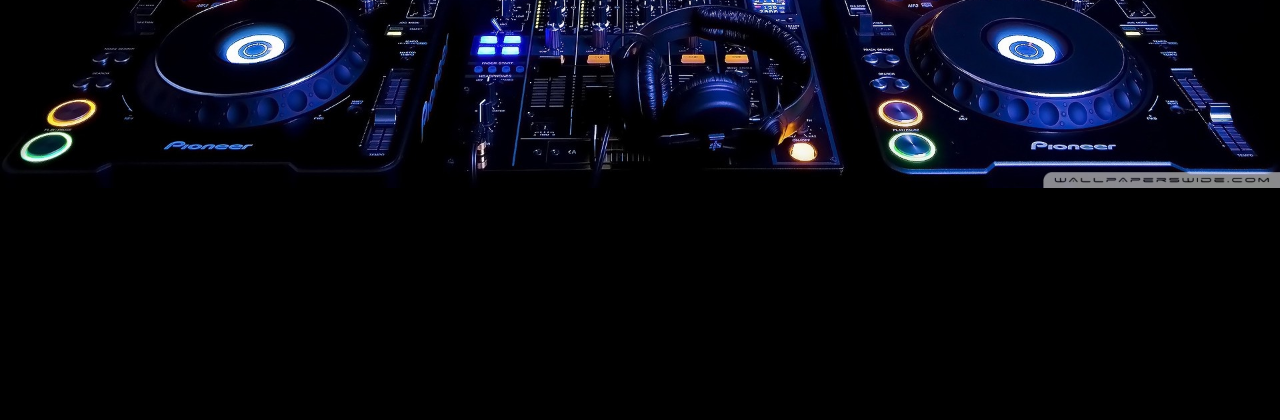
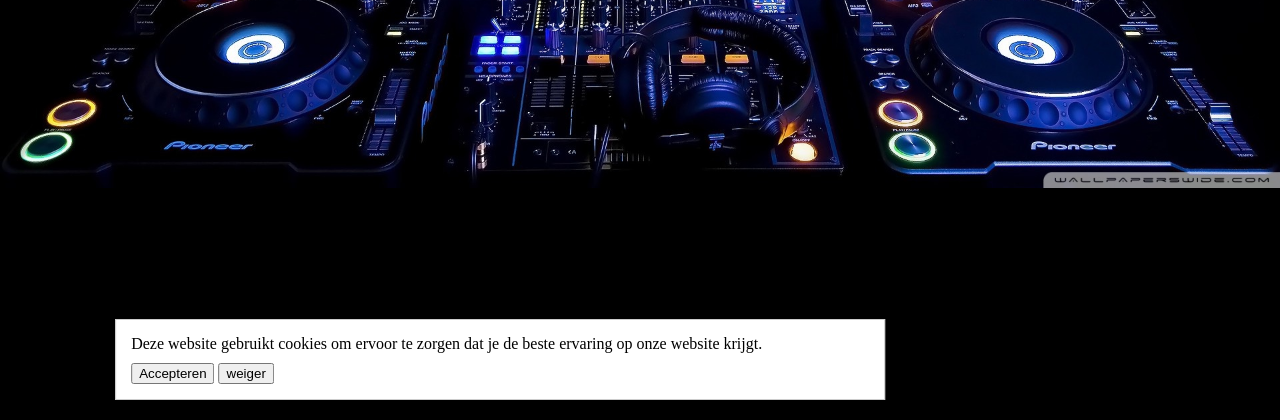
Before and after one commit to VGD08/portfolio, a PHP site: page / in a window 1280 px wide. Shown: the part 380-800 px from the top of the page. Run offline with PHP 8.4, Linux system fonts and the light colour scheme.

Commit message:
cookie melding  script

```diff
--- a/index.html
+++ b/index.html
@@ -2,12 +2,20 @@
 <html lang="en">
 <head>
   <link rel="stylesheet" href="main.css">
+
+
     <title>portfolio VGD</title>
   </head>
 <body>
+  <script>
+    window.onload = function(){
+      const cookiePopup = document.getElementById('cookie-popup');
+      const acceptCookiesButton = document.getElementById('accept-cookies');
+    }
+  </script>
 
   <header>
-    <img src="images/vdg.png-transparant.png" alt="vgd-animated">
+    <img src="images/vdg.png-transparant.png" alt="">
     <h1 id="kleur">HOME </h1>
     <script >
       function kleur(){
@@ -17,7 +25,6 @@
 
 
       }
-
     </script>
   </header>
 
@@ -38,5 +45,21 @@
       <img id="img-me" src="images/new-vgd-img.jpg" alt="me">
     </div>
   </div>
+  <div id="cookiePopup" class="cookie-popup">
+    <p>Deze website gebruikt cookies om ervoor te zorgen dat je de beste ervaring op onze website krijgt. <a href="more-info">meer informatie</a></p>
+    <button id="acceptcookies">Accepteren</button>
+    <button id="weiger-acceptcookies">weiger</button>
+  </div>
+
+  <script>
+    document.getElementById('acceptcookies').addEventListener('click', function() {
+        document.getElementById('cookiePopup').style.display = 'none';
+    });
+  document.getElementById('weiger-acceptcookies').addEventListener('click', function() {
+      document.getElementById('cookiePopup').style.display = 'none';
+   });
+
+  </script>
+
 </body>
 </html>
--- a/main.css
+++ b/main.css
@@ -211,3 +211,23 @@
 align-items: center;
 max-height: 100vh;
 }
+.cookie-popup{
+    position: fixed;
+    bottom: 20px;
+    left: 500px;
+    transform: translateX(-50%);
+    background-color: #fff;
+    border: 1px solid #ccc;
+    padding: 15px;
+    box-shadow: 0 2px 10px rgba(0, 0, 0, 0.1);
+    z-index: 1000;
+
+}
+.cookie-popup p{
+margin: 0;
+color:black
+}
+.cookie-popup button{
+    margin-top: 10px;
+    color: black;
+}
```
Also changed, not shown: images/dj  bckgr ai.webp (added), images/light background.jpg (added), images/vdg.png-transparant-2.png (added), images/vdg.png-transparant.png, images/whitte achtergrond.jpg (added).
